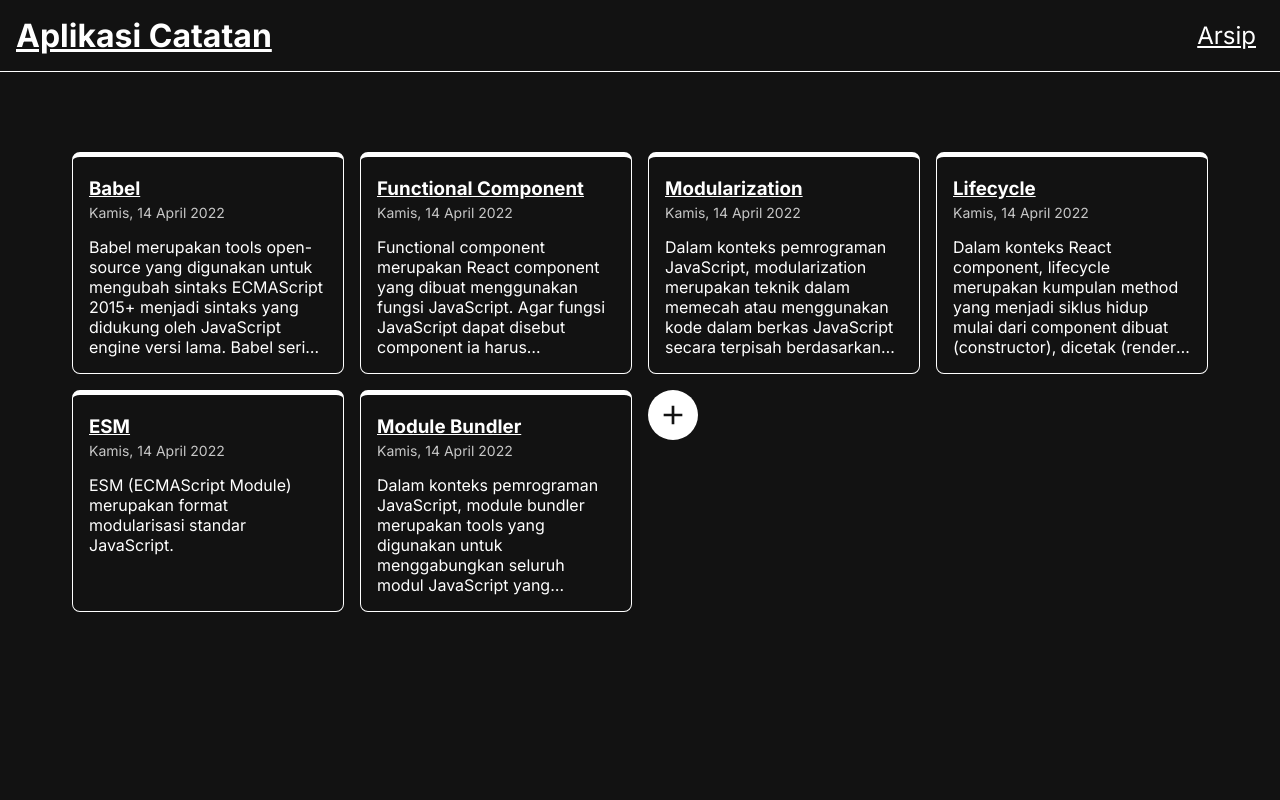
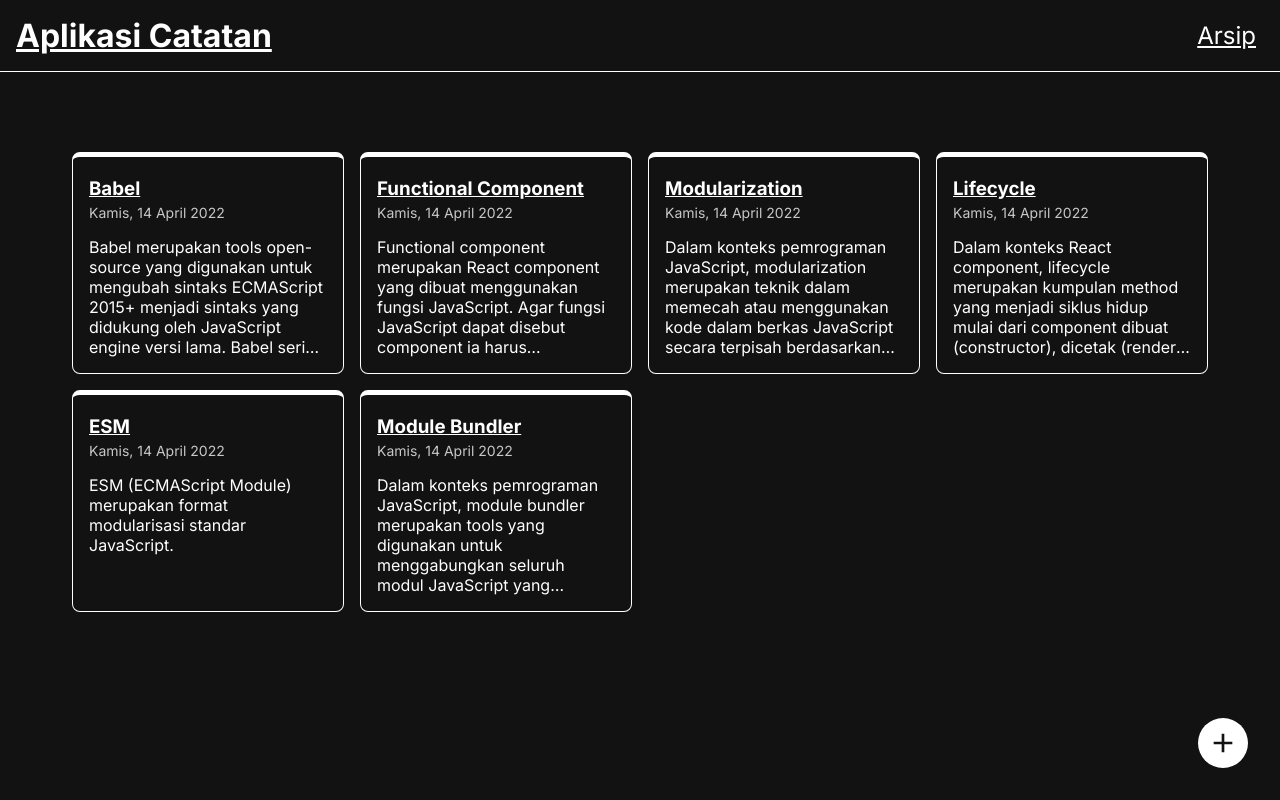
Before and after one commit to erlanggajuni45/react-fundamental-dicoding, a React (Vite) app: page / in a window 1280 px wide. Built offline with nearby package versions, Linux system fonts and the light colour scheme.

Commit message:
adjust handle props 'page' on action button component

```diff
--- a/src/components/ActionButtons.jsx
+++ b/src/components/ActionButtons.jsx
@@ -26,7 +26,7 @@ function HomeActionButton() {
 }
 
 function ActionButtonContainer({ page, onAdd, onDelete, onArchive, onUnarchive }) {
-  return <div className={`${page}-page__action`}>{page === 'home' && <HomeActionButton />}</div>;
+  return <div className={`${page}__action`}>{page === 'homepage' && <HomeActionButton />}</div>;
 }
 
 ActionButtonContainer.propTypes = {
--- a/src/components/NoteList.jsx
+++ b/src/components/NoteList.jsx
@@ -14,7 +14,7 @@ function NoteList({ notes }) {
           archived={note.archived}
         />
       ))}
-      <ActionButtonContainer page='home' />
+      <ActionButtonContainer page='homepage' />
     </div>
   );
 }
```
